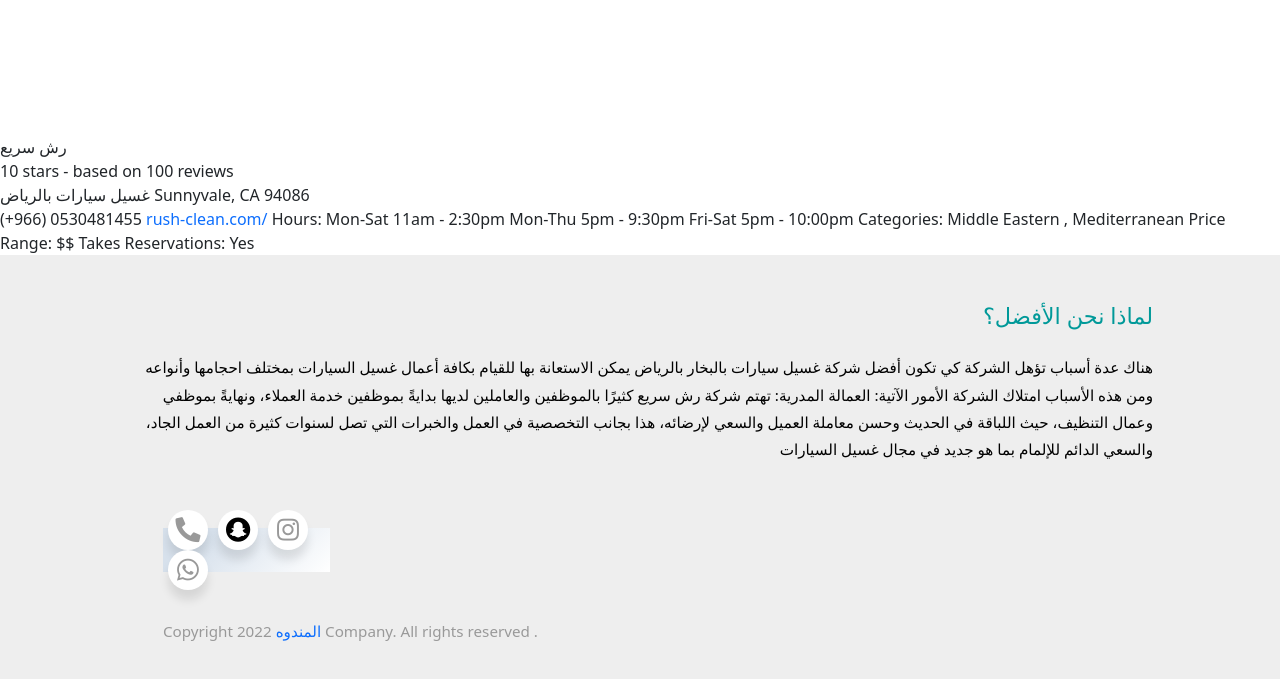
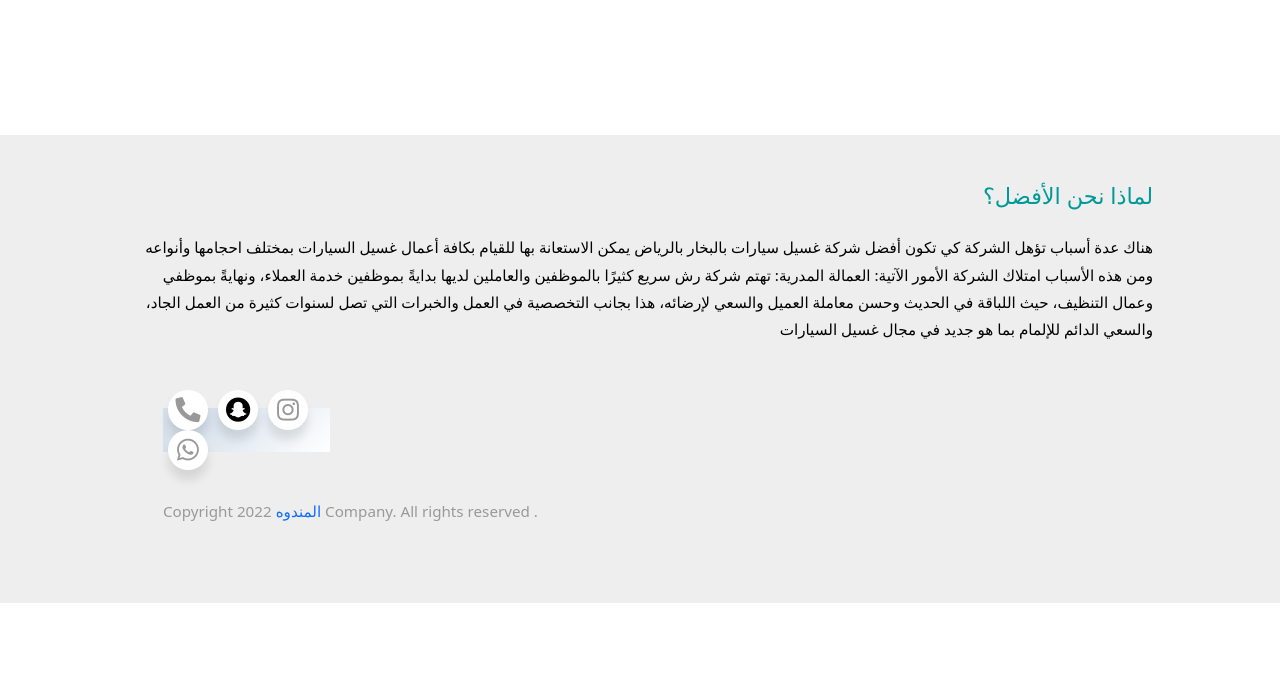
Before and after one commit to rushclean2022/rushclean, a plain HTML site: page index.html in a window 1280 px wide. Shown: the part 2478-3157 px from the top of the page. After the commit the page ends 3081 px from the top, so only its background shows below. Drawn offline with nearby package versions, Linux system fonts and the light colour scheme; no server answers; files whose address does not match are found by name.

Commit message:
Update index.html

```diff
--- a/index.html
+++ b/index.html
@@ -384,38 +384,7 @@
             </div>
         </div>
     </div>
-	 <div itemscope itemtype="https://schema.org/Restaurant">
-        <span itemprop="name">رش سريع</span>
 
-        <div itemprop="aggregateRating" itemscope itemtype="https://schema.org/AggregateRating">
-          <span itemprop="ratingValue">10</span> stars -
-          based on <span itemprop="reviewCount">100</span> reviews
-        </div>
-
-        <div itemprop="address" itemscope itemtype="https://schema.org/PostalAddress">
-          <span itemprop="streetAddress">غسيل سيارات بالرياض</span>
-          <span itemprop="addressLocality">Sunnyvale</span>,
-          <span itemprop="addressRegion">CA</span> <span itemprop="postalCode">94086</span>
-        </div>
-        <span itemprop="telephone">(+966) 0530481455</span>
-        <a itemprop="url" href="https://rush-clean.com/">rush-clean.com/</a>
-
-        Hours:
-        <meta itemprop="openingHours" content="Mo-Sa 11:00-14:30">Mon-Sat 11am - 2:30pm
-        <meta itemprop="openingHours" content="Mo-Th 17:00-21:30">Mon-Thu 5pm - 9:30pm
-        <meta itemprop="openingHours" content="Fr-Sa 17:00-22:00">Fri-Sat 5pm - 10:00pm
-
-        Categories:
-        <span itemprop="servesCuisine">
-          Middle Eastern
-        </span>,
-        <span itemprop="servesCuisine">
-          Mediterranean
-        </span>
-
-        Price Range: <span itemprop="priceRange">$$</span>
-        Takes Reservations: Yes
-      </div>
     <footer class="tm-bg-gray pt-5 pb-3 tm-text-gray tm-footer">
         <div class="container-fluid tm-container-small">
             <div class="row">
```
